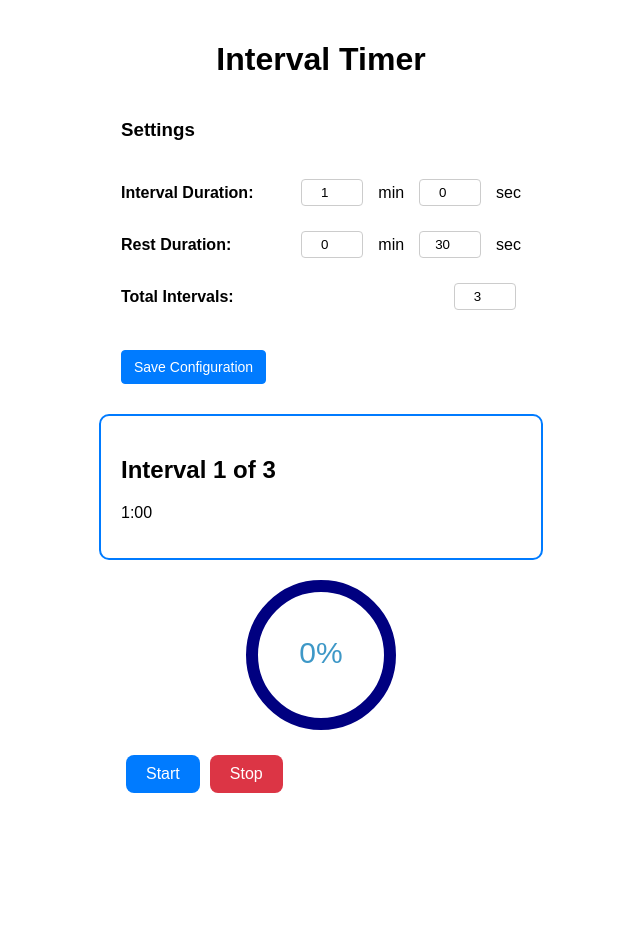
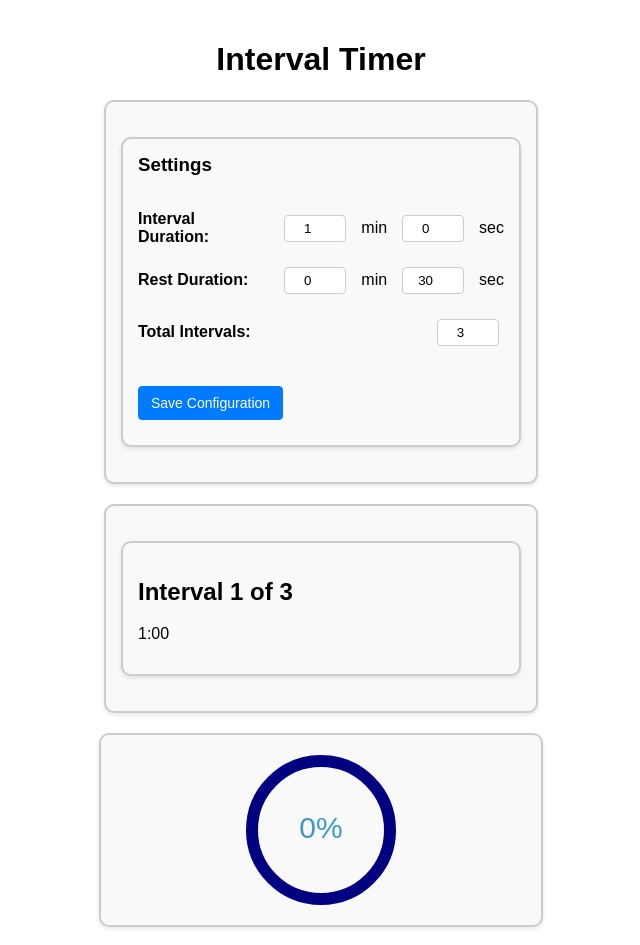
Before and after one commit to smatayev/interval_workout_timer_app, a React (Create React App) app in the folder interval-timer/: page / in a window 1280 px wide. Shown: the top 945 px of the page, without its empty margins (319-959 px from the left). Before the commit the page ends 838 px from the top, so only its background shows below. Built offline with nearby package versions, Linux system fonts and the light colour scheme.

Commit message:
Added visual frames around each components

```diff
--- a/interval-timer/src/App.css
+++ b/interval-timer/src/App.css
@@ -152,3 +152,31 @@ input {
 .saved-config-button:hover {
   background-color: #e2e6ea;
 }
+
+/* src/App.css */
+
+.settings-container,
+.timer-container,
+.controls-container,
+.progress-bar-container {
+  border: 2px solid #ccc;
+  border-radius: 10px;
+  padding: 15px;
+  margin: 20px auto;
+  max-width: 400px;
+  background-color: #f9f9f9; /* Light background for better visibility */
+  box-shadow: 0 2px 4px rgba(0, 0, 0, 0.1); /* Optional shadow for a subtle 3D effect */
+}
+
+.settings-container h3 {
+  margin-top: 0;
+}
+
+.controls-container {
+  text-align: center;
+}
+
+.progress-bar-container {
+  text-align: center;
+  padding: 20px;
+}
--- a/interval-timer/src/App.js
+++ b/interval-timer/src/App.js
@@ -16,16 +16,19 @@ function App() {
   const [isResting, setIsResting] = useState(false);
   const [countdown, setCountdown] = useState(3);
 
-  // Update timeLeft when duration settings change and the timer is not running
+  // Update timeLeft whenever the intervalDuration changes and the timer is not running
   useEffect(() => {
     if (!isRunning) {
-      if (isResting) {
-        setTimeLeft(restDuration.minutes * 60 + restDuration.seconds);
-      } else {
       setTimeLeft(intervalDuration.minutes * 60 + intervalDuration.seconds);
     }
+  }, [intervalDuration, isRunning]);
+
+  // Update timeLeft whenever the restDuration changes and the timer is not running and in a rest state
+  useEffect(() => {
+    if (!isRunning && isResting) {
+      setTimeLeft(restDuration.minutes * 60 + restDuration.seconds);
     }
-  }, [intervalDuration, restDuration, isRunning, isResting]);
+  }, [restDuration, isRunning, isResting]);
 
   const handleIntervalComplete = useCallback(() => {
     if (!isResting) {
@@ -77,6 +80,7 @@ function App() {
         </div>
       ) : (
         <>
+          <div className="settings-container">
             <Settings
               intervalDuration={intervalDuration}
               setIntervalDuration={setIntervalDuration}
@@ -85,12 +89,16 @@ function App() {
               totalIntervals={totalIntervals}
               setTotalIntervals={setTotalIntervals}
             />
+          </div>
+          <div className="timer-container">
             <Timer
               timeLeft={timeLeft}
               isResting={isResting}
               currentInterval={currentInterval}
               totalIntervals={totalIntervals}
             />
+          </div>
+          <div className="progress-bar-container">
             <ProgressBar
               totalIntervals={totalIntervals}
               currentInterval={currentInterval}
@@ -98,6 +106,8 @@ function App() {
               intervalDuration={intervalDuration}
               restDuration={restDuration}
             />
+          </div>
+          <div className="controls-container">
             <Controls
               isRunning={isRunning}
               setIsRunning={setIsRunning}
@@ -107,6 +117,7 @@ function App() {
               setCurrentInterval={setCurrentInterval}
               setIsResting={setIsResting}
             />
+          </div>
         </>
       )}
     </div>
```
Lines whose indentation alone changed are shown as unchanged.
